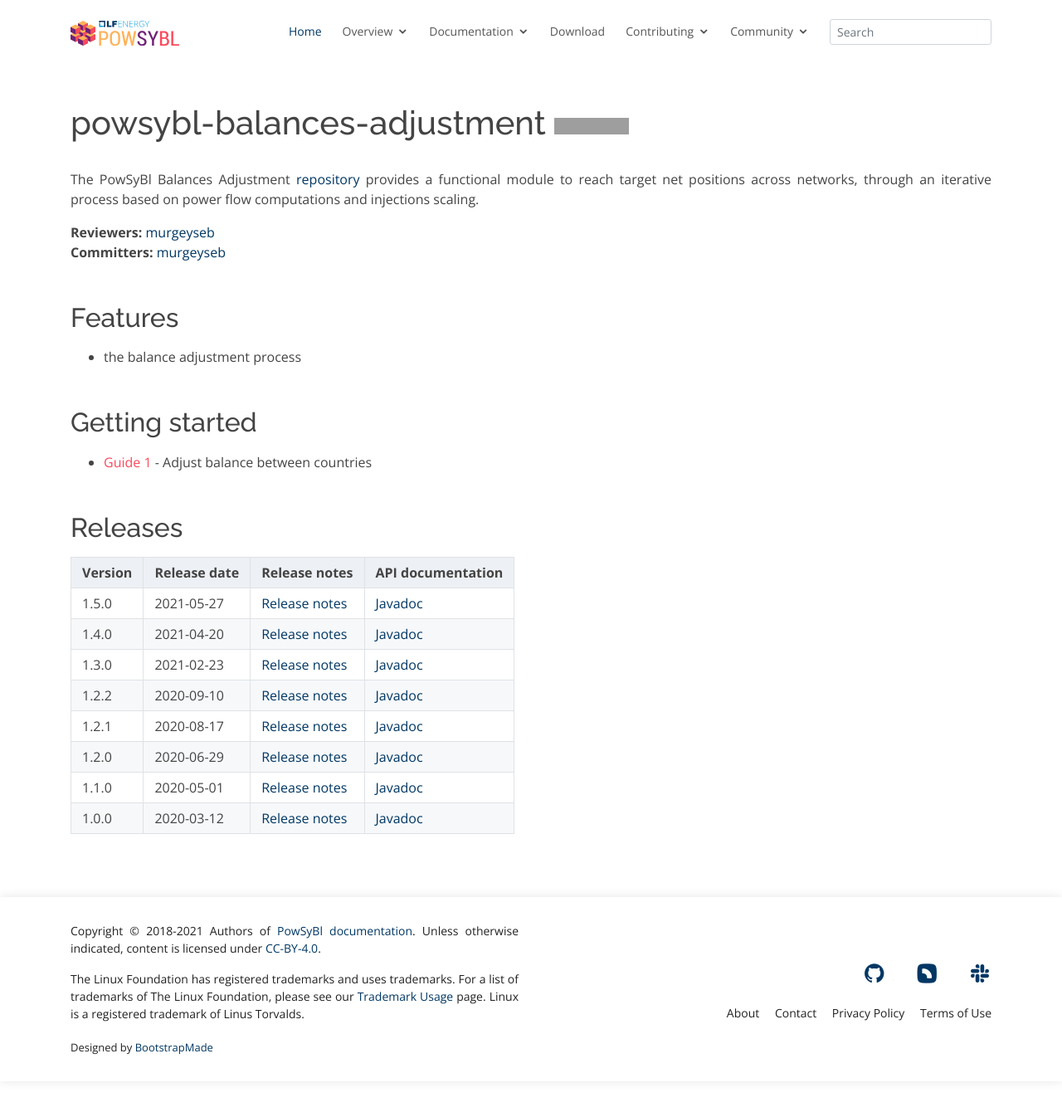
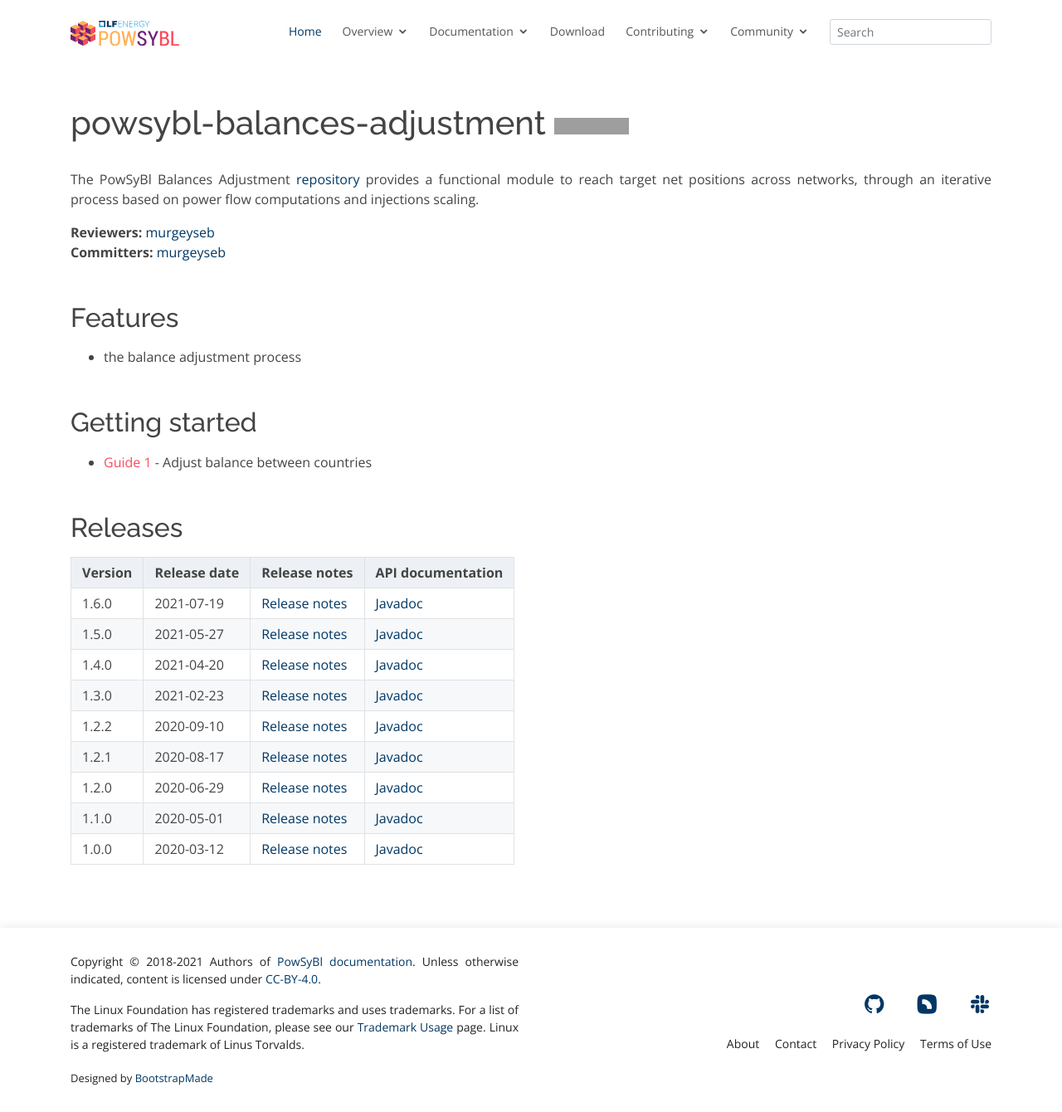
Before and after one commit to powsybl/powsybl.github.io, a Jekyll site: the page built from pages/documentation/developer/repositories/powsybl-balances-adjustment.md, in a window 1280 px wide and 1340 px high. Shown: the whole window at 83% size. Built offline with Jekyll 4.4.1, drawn with Linux system fonts in a browser that asks for light colours; our own code applies the rules of GitHub Pages for plain Markdown files; grey boxes are pictures that could not be loaded.

Commit message:
Update balances-adjustment table
Signed-off-by: Florian Dupuy <florian.dupuy@rte-france.com>

```diff
--- a/pages/documentation/developer/repositories/powsybl-balances-adjustment.md
+++ b/pages/documentation/developer/repositories/powsybl-balances-adjustment.md
@@ -16,6 +16,7 @@
 
 | Version | Release date | Release notes | API documentation |
 | ------- | ------------ | ------------- | ----------------- |
+| 1.6.0 | 2021-07-19 | [Release notes](https://github.com/powsybl/powsybl-balances-adjustment/releases/tag/v1.6.0) | [Javadoc](https://javadoc.io/doc/com.powsybl/powsybl-balances-adjustment/1.6.0/index.html) |
 | 1.5.0 | 2021-05-27 | [Release notes](https://github.com/powsybl/powsybl-balances-adjustment/releases/tag/v1.5.0) | [Javadoc](https://javadoc.io/doc/com.powsybl/powsybl-balances-adjustment/1.5.0/index.html) |
 | 1.4.0 | 2021-04-20 | [Release notes](https://github.com/powsybl/powsybl-balances-adjustment/releases/tag/v1.4.0) | [Javadoc](https://javadoc.io/doc/com.powsybl/powsybl-balances-adjustment/1.4.0/index.html) |
 | 1.3.0 | 2021-02-23 | [Release notes](https://github.com/powsybl/powsybl-balances-adjustment/releases/tag/v1.3.0) | [Javadoc](https://javadoc.io/doc/com.powsybl/powsybl-balances-adjustment/1.3.0/index.html) |
```
